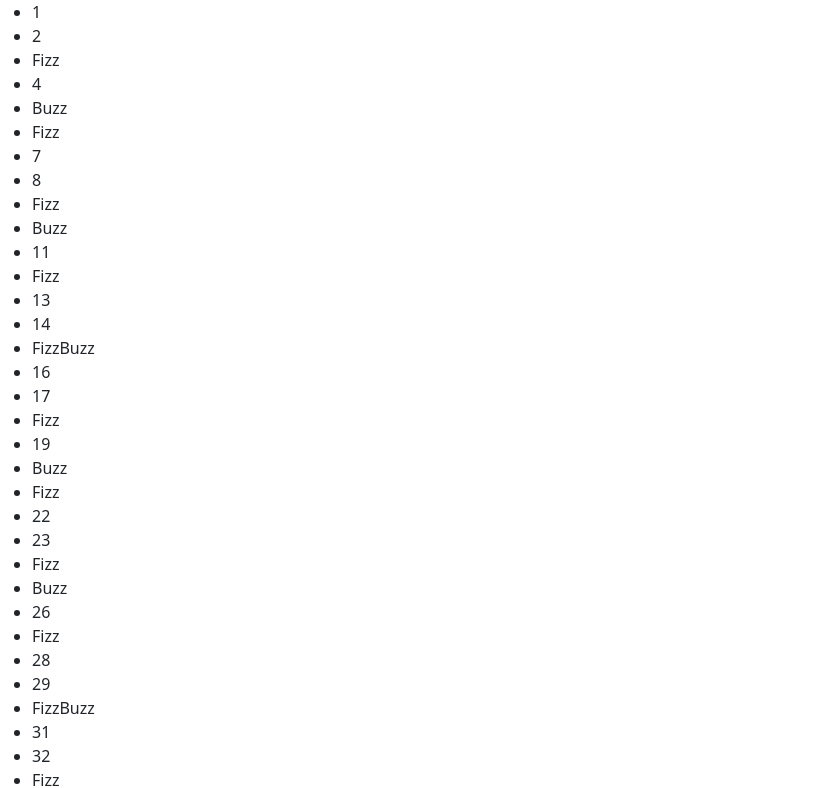
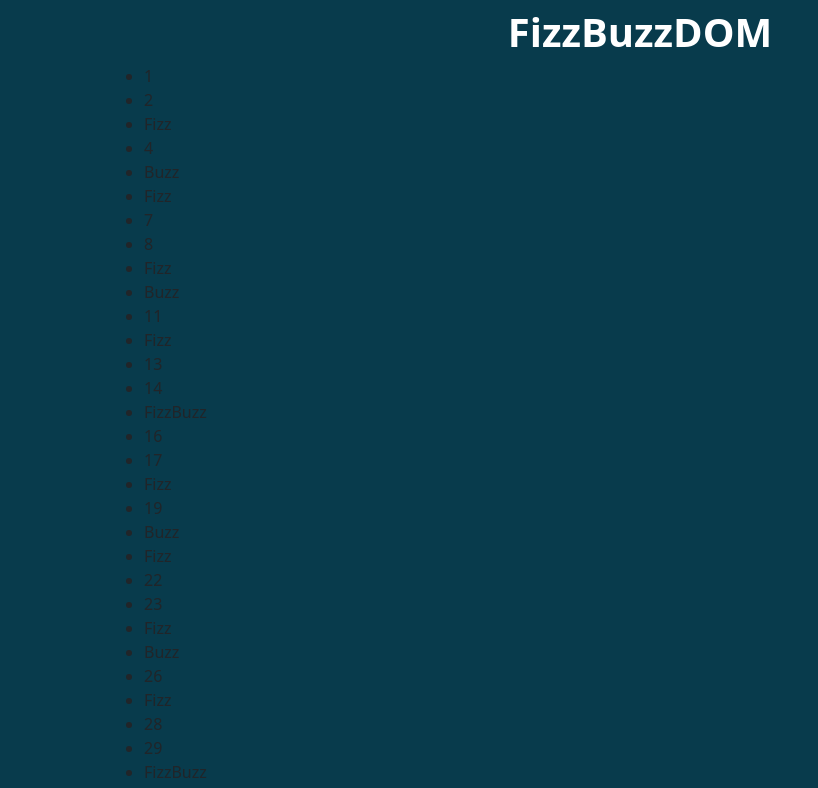
Before and after one commit to AndreaMargutti/js-fizzbuzzdom, a plain HTML site: page index.html in a window 1280 px wide. Shown: the top 788 px of the page, without its empty margins (0-818 px from the left). Drawn offline with nearby package versions, Linux system fonts and the light colour scheme.

Commit message:
added color and title

```diff
--- a/css/style.css
+++ b/css/style.css
@@ -13,3 +13,7 @@
 }
 
 /* # generals*/
+
+body {
+    background-color: #083B4C;
+}
--- a/index.html
+++ b/index.html
@@ -9,7 +9,9 @@
     <link rel="stylesheet" href="css/style.css">
     <title>Document</title>
 </head>
-<body>
+<body class="container">
+    <h1 class="text-white text-center pt-2 fw-bold">FizzBuzzDOM</h1>
+
     <div id="number-table">
 
     </div>
```
